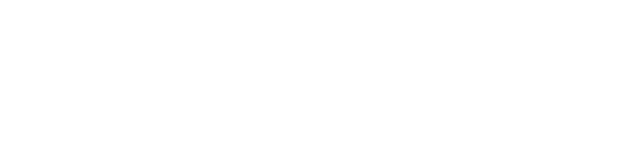
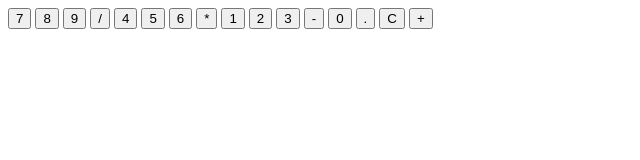
Before and after one commit to JustinGrunberg/Calculator, a plain HTML site: page index.html in a window 1280 px wide. Shown: the whole page, without its empty margins (0-640 px from the left). Drawn offline with Linux system fonts and the light colour scheme.

Commit message:
feat: Add html structure for calculator

```diff
--- a/index.html
+++ b/index.html
@@ -9,5 +9,30 @@
 </head>
 <body>
 
+    <main>
+        <div class="calculator">
+            <div class="display"></div>
+            <button class="number">7</button>
+            <button class="number">8</button>
+            <button class="number">9</button>
+            <button class="operator">/</button>
+
+            <button class="number">4</button>
+            <button class="number">5</button>
+            <button class="number">6</button>
+            <button class="operator">*</button>
+
+            <button class="number">1</button>
+            <button class="number">2</button>
+            <button class="number">3</button>
+            <button class="operator">-</button>
+
+            <button class="number">0</button>
+            <button class="operator">.</button>
+            <button class="operator">C</button>
+            <button class="equals">+</button>
+        </div>
+    </main>
+
 </body>
 </html>
```
